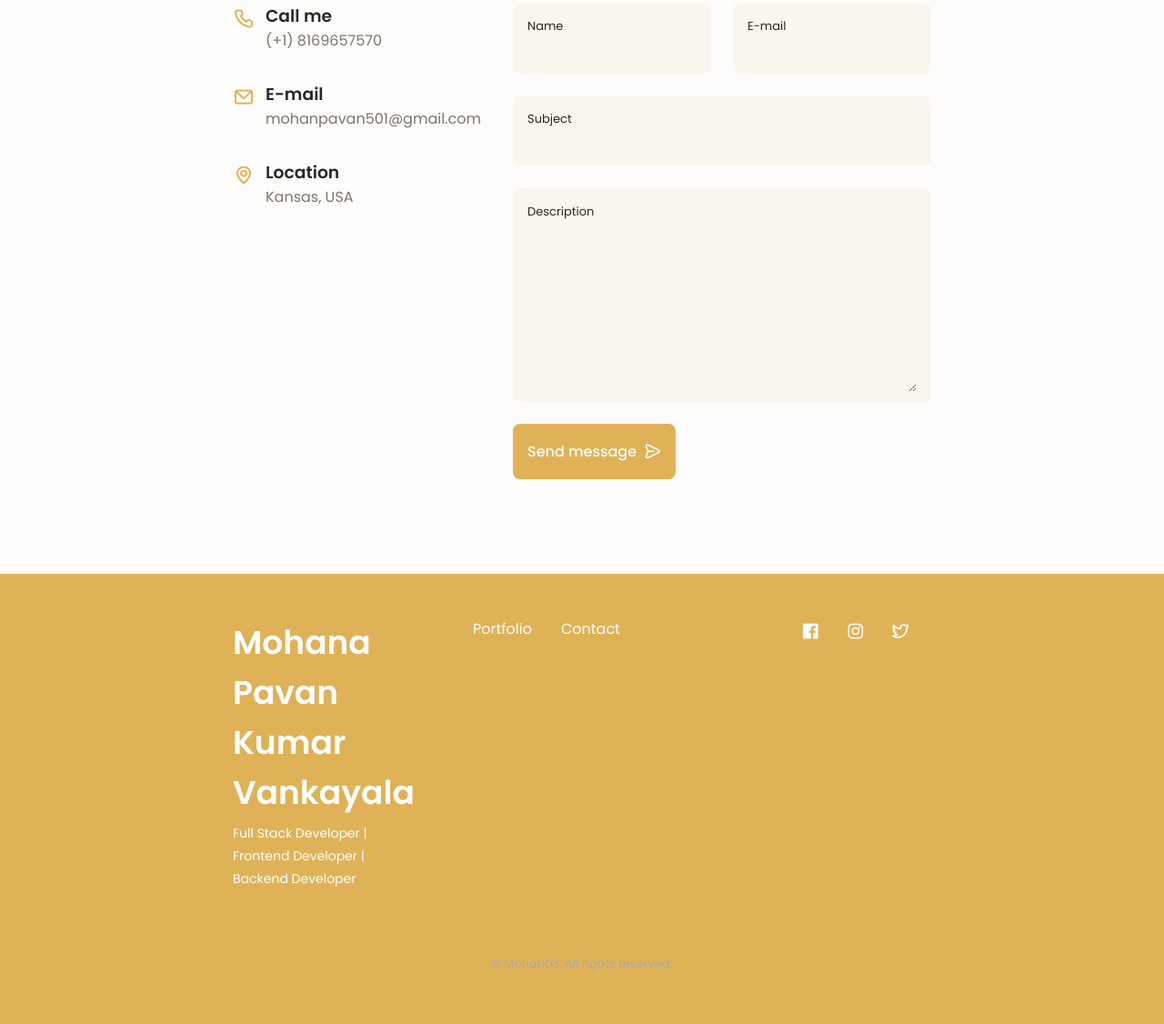
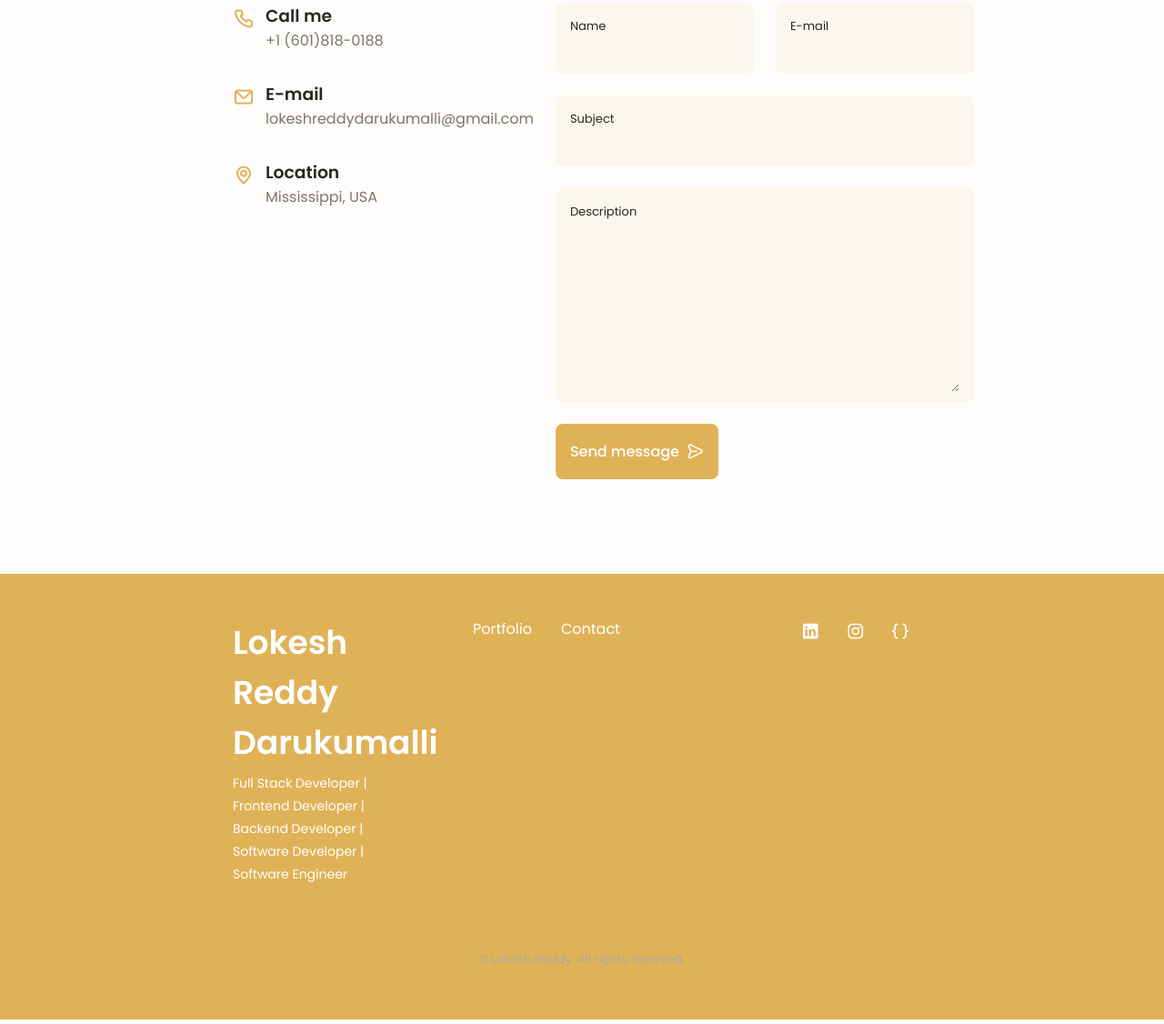
Before and after one commit to DLOKESHREDDY/personal, a plain HTML site: page index.html in a window 1280 px wide. Shown: the part 3900-5026 px from the top of the page at 91% size. Drawn offline with nearby package versions, Linux system fonts and the light colour scheme.

Commit message:
changes in footer

```diff
--- a/index.html
+++ b/index.html
@@ -664,7 +664,7 @@
 
                         <div>
                             <h3 class="contact__title">Call me</h3>
-                            <span class="contatc__subtitle">(+1) 8169657570</span>
+                            <span class="contatc__subtitle">+1 (601)818-0188</span>
                         </div>
                     </div>
 
@@ -673,7 +673,7 @@
 
                         <div>
                             <h3 class="contact__title">E-mail</h3>
-                            <span class="contatc__subtitle">mohanpavan501@gmail.com</span>
+                            <span class="contatc__subtitle">lokeshreddydarukumalli@gmail.com</span>
                         </div>
                     </div>
 
@@ -682,7 +682,7 @@
 
                         <div>
                             <h3 class="contact__title">Location</h3>
-                            <span class="contatc__subtitle">Kansas, USA</span>
+                            <span class="contatc__subtitle">Mississippi, USA</span>
                         </div>
                     </div>
                 </div>
@@ -711,7 +711,7 @@
                     </div>
 
                     <div>
-                        <a href="mailto:mohanpavan501@gmail.com"  class="button button--flex">
+                        <a href="mailto:lokeshreddydarukumalli@gmail.com"  class="button button--flex">
                             Send message
                             <i class="uil uil-message button__icon"></i>
                         </a>
@@ -728,8 +728,8 @@
         <div class="footer__bg">
             <div class="footer__container container grid">
                 <div>
-                    <h1 class="footer__title" title = 'Mohana Pavan Kumar Vankayala'>Mohana Pavan Kumar Vankayala</h1>
-                    <span class="footer__subtitle">Full Stack Developer |<br> Frontend Developer | <br> Backend Developer</span>
+                    <h1 class="footer__title" >Lokesh Reddy Darukumalli</h1>
+                    <span class="footer__subtitle">Full Stack Developer |<br> Frontend Developer | <br> Backend Developer | <br> Software Developer | <br> Software Engineer</span>
                 </div>
 
                 <ul class="footer__links">
@@ -742,18 +742,20 @@
                 </ul>
 
                 <div class="footer__socials">
-                    <a href="https://www.facebook.com/share/quhnhP1p6eahu4QU/?mibextid=LQQJ4d" target="_blank" class="footer__social">
-                        <i class="uil uil-facebook"></i>
+                    <a href="https://www.linkedin.com/in/lokeshreddy-darukumalli-3a67b5234/" target="_blank" class="footer__social">
+                        <i class="uil uil-linkedin"></i>
                     </a>
-                    <a href="https://www.instagram.com/__mohanpavan__?igsh=bGpndHViNWMxMTlq&utm_source=qr" target="_blank" class="footer__social">
+                    <a href="https://www.instagram.com/loki_6_20?igsh=ODI3bXNpbzBmZDUw" target="_blank" class="footer__social">
                         <i class="uil uil-instagram"></i>
                     </a>
-                    <a href="https://x.com/mohan97295?s=11" target="_blank" class="footer__social">
-                        <i class="uil uil-twitter-alt"></i>
+                    <a href="https://www.hackerrank.com/profile/LOKESH_77" target="_blank" class="footer__social">
+                        <i class="uil uil-brackets-curly"></i> <!-- Curly brackets (code-related) -->
+                        <i class="uil uil-terminal"></i> <!-- Terminal icon -->
+                        <i class="uil uil-code"></i>
                     </a>
                 </div>
             </div>
-            <p class="footer__copy">&#169; Mohan03. All rights reserved.</p>
+            <p class="footer__copy">&#169; Lokesh Reddy. All rights reserved.</p>
         </div>
     </footer>
 
```
